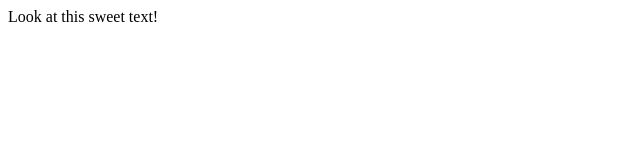
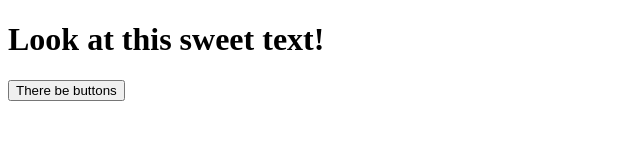
Before and after one commit to TeamPurple-BootCamp2019/Test_repo, a plain HTML site: page index.html in a window 1280 px wide. Shown: the whole page, without its empty margins (0-640 px from the left). Drawn offline with Linux system fonts and the light colour scheme.

Commit message:
added a button

```diff
--- a/index.html
+++ b/index.html
@@ -7,6 +7,8 @@
     <title>Test Repo Page</title>
 </head>
 <body>
-    Look at this sweet text!
+   <h1> Look at this sweet text! </h1>
+
+   <button>  There be buttons</button>
 </body>
 </html>
```
